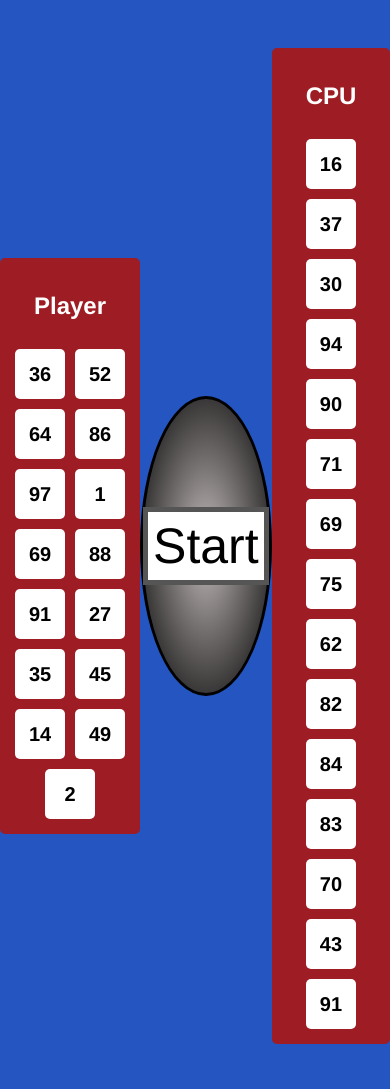
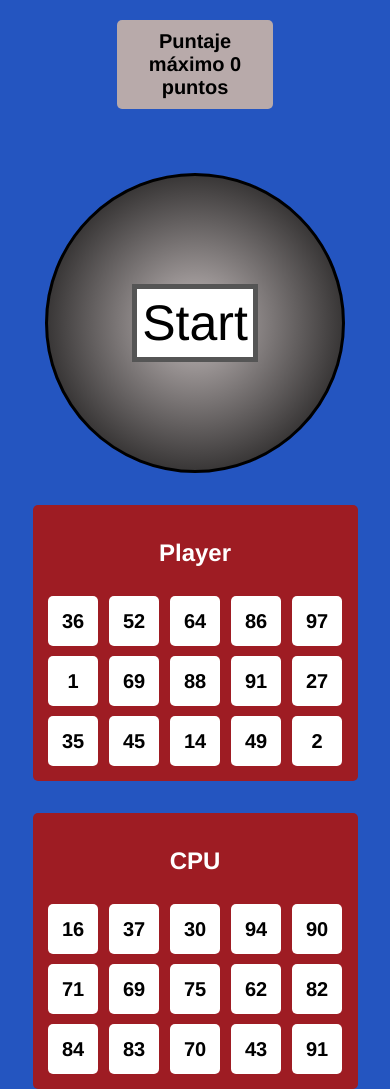
Before and after one commit to fedekrenn/simulador-bingo, a plain HTML site: page index.html in a window 390 px wide. Shown: the top 1089 px of the page. Drawn offline with Linux system fonts and the light colour scheme.

Commit message:
Se terminan estilos y guardado en localStorage

```diff
--- a/index.html
+++ b/index.html
@@ -11,6 +11,9 @@
 </head>
 
 <body>
+    <section class="score">
+        <p title="Mientras más bolas queden en el bolillero cuando ganas, significa que lograste una win en menos intentos, eso determina tu puntaje">Puntaje máximo <span id="score">0</span> puntos</p>
+    </section>
     <section class="competidores">
         <div class="carton">
             <h2>Player</h2>
@@ -25,7 +28,7 @@
         </div>
     </section>
 
-    <section class="jugada-automatica">
+    <section class="jugada-automatica" id="autoPlay">
         <button class="aut-btn" id="automatica">Jugada Automática</button>
         <button class="aut-btn hidden" id="stopAutomatica">Parar</button>
     </section>
--- a/script.js
+++ b/script.js
@@ -4,9 +4,14 @@ const totalNumbers = document.getElementById('totalNumbers')
 const numberDraw = document.getElementById('numberDraw')
 const automaticBtn = document.getElementById('automatica')
 const stopAutomatic = document.getElementById('stopAutomatica')
+const scoreSpan = document.getElementById('score')
+
+const maxScore = localStorage.getItem('maxScore') || 0
+scoreSpan.innerText = maxScore
 
 const userNumbers = fifteenRandomNumbers()
 const cpuNumbers = fifteenRandomNumbers()
+
 
 let userAcerts = 0
 let cpuAcerts = 0
@@ -24,7 +29,6 @@ for (let i = 0; i < userNumbers.length; i++) {
 for (let i = 0; i < cpuNumbers.length; i++) {
     cpuBoard.innerHTML += `<div class="numero-contenedor__child" id='cpuNum${i}'>${cpuNumbers[i]}</div>`
 }
-
 
 
 
@@ -81,12 +85,17 @@ function checkWinner() {
         alert(`Ganaste!, quedaron en el bolillero ${balls.length} bolas`)
         clearInterval(automaticInterval)
         stopAutomatic.classList.toggle('hidden')
-
+        document.querySelector('.jugada-automatica').style.minHeight = '30px'
+        if (balls.length > maxScore) {
+            localStorage.setItem('maxScore', balls.length)
+            scoreSpan.innerText = balls.length
+        }
     } else if (cpuAcerts === 15) {
         document.getElementById('numberDraw').style.display = 'none'
         alert(`Perdiste, la ganadora es la CPU! Quedaron en el bolillero ${balls.length} bolas`)
         clearInterval(automaticInterval)
         stopAutomatic.classList.toggle('hidden')
+        document.querySelector('.jugada-automatica').style.minHeight = '30px'
     }
 }
 
--- a/style.css
+++ b/style.css
@@ -81,6 +81,7 @@ body {
 .numeros {
     display: flex;
     flex-wrap: wrap;
+    justify-content: center;
     margin: 0 2em .7em 2em;
     border: 2px solid #fff;
     padding: 10px;
@@ -123,3 +124,35 @@ body {
 .hidden{
     display: none;
 }
+
+.score p {
+    color: #000;
+    font-size: 20px;
+    font-weight: bold;
+    margin: 1em auto;
+    background-color: rgb(184, 170, 170);
+    display: block;
+    padding: 10px;
+    width: 400px;
+    text-align: center;
+    border-radius: 5px;
+    cursor: pointer;
+}
+
+@media screen and (max-width: 970px) {
+    .competidores {
+        flex-direction: column;
+    }
+
+    .mezclador{
+        order: -1;
+    }
+
+    .competidores > *{
+        margin: 1em;
+    }
+
+    .score p{
+        width: 40%;
+    }
+}
```
